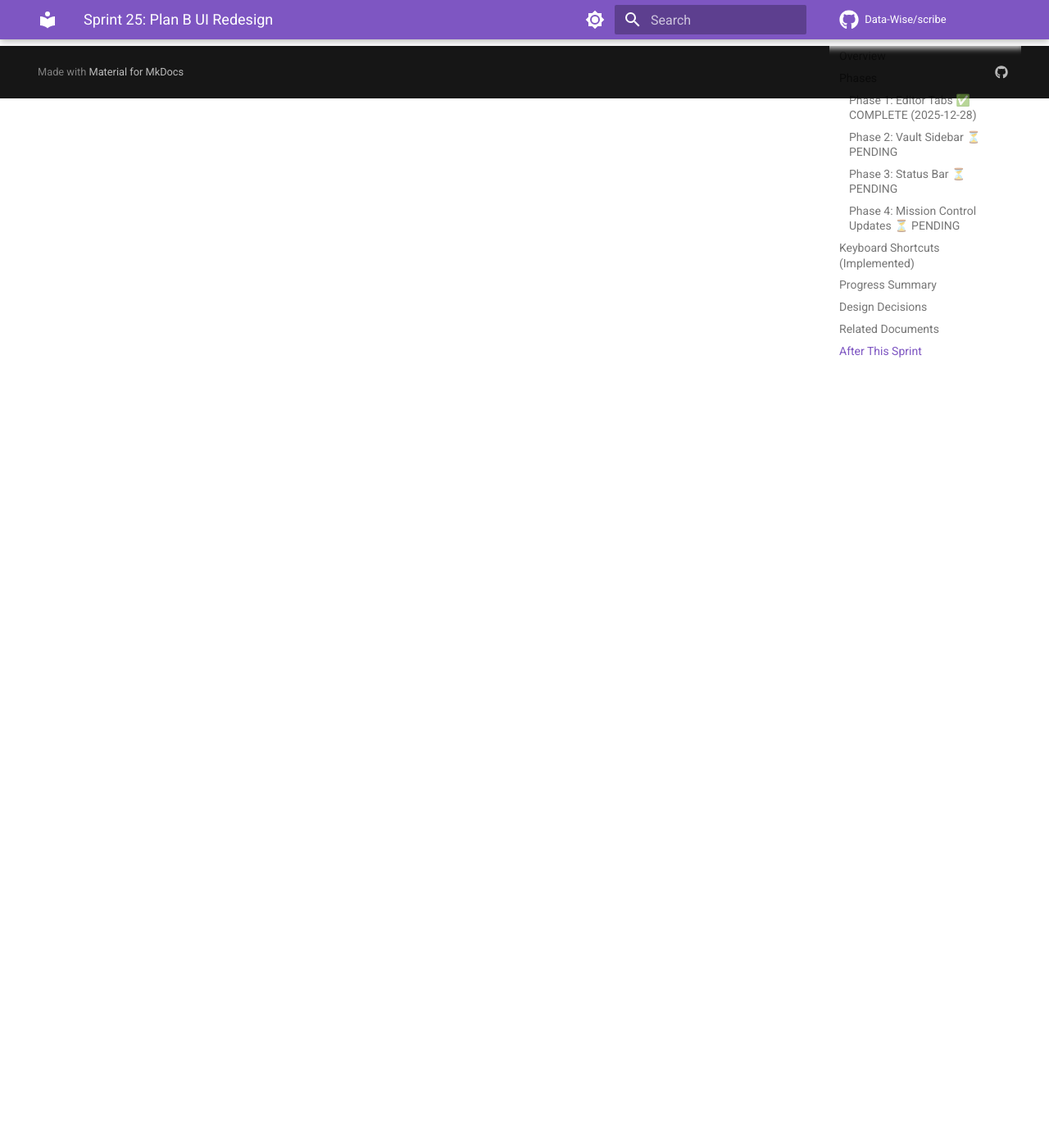
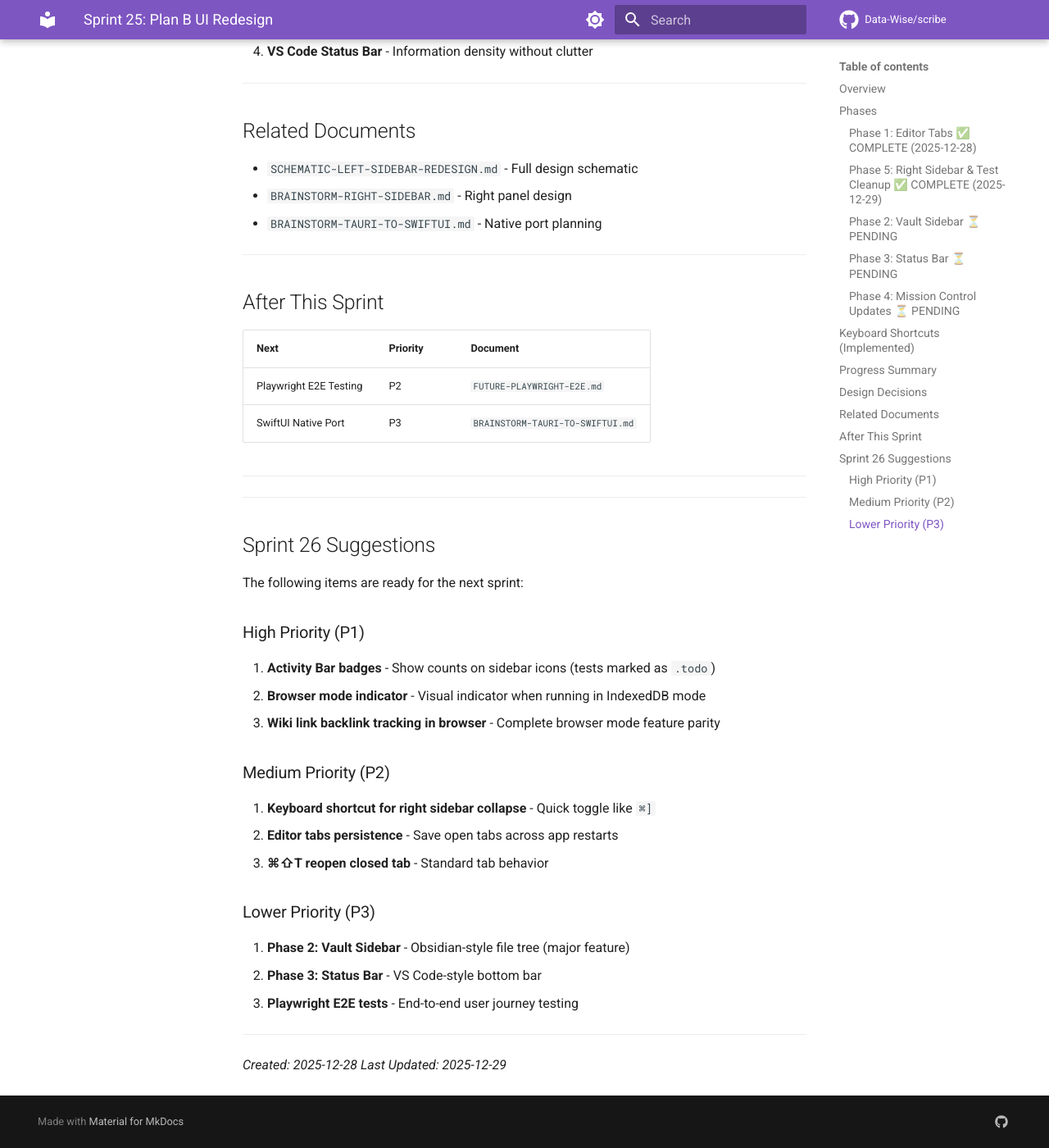
Before and after one commit to Data-Wise/scribe, an MkDocs documentation site: the page built from docs/planning/SPRINT-25-PLAN-B-UI.md, in a window 1280 px wide and 1400 px high, scrolled down 4495 px. Shown: the whole window at 82% size. Built offline with MkDocs 1.6.1 and Material for MkDocs 9.7.7, drawn with Linux system fonts in a browser that asks for light colours; comment, search, counter and statistics services are not loaded; some of the changed text lies outside the part shown.

Commit message:
docs: Update Sprint 25 to complete, add Sprint 26 planning
Sprint 25 Complete:
- Phase 1: Editor Tabs ✅
- Phase 5: Right Sidebar + Test Cleanup ✅
- 666 tests passing, 0 TypeScript errors

Sprint 26 Planned:
- P1: Activity Bar badges, Browser mode indicator, Wiki links in browser
- P2: Right sidebar collapse shortcut, Tab persistence, Reopen closed tab
- P3: Vault Sidebar, Status Bar, Playwright E2E

🤖 Generated with [Claude Code](https://claude.com/claude-code)

Co-Authored-By: Claude Opus 4.5 <noreply@anthropic.com>

```diff
--- a/docs/planning/SPRINT-25-PLAN-B-UI.md
+++ b/docs/planning/SPRINT-25-PLAN-B-UI.md
@@ -1,7 +1,8 @@
 # Sprint 25: Plan B UI Redesign
 
-**Status:** 🔄 In Progress
+**Status:** ✅ Complete (Phase 1 + Cleanup)
 **Started:** 2025-12-28
+**Completed:** 2025-12-29
 **Version:** v1.6.0
 
 ---
@@ -39,6 +40,24 @@ Implementing "Plan B" from the UI redesign brainstorm:
 **Files Modified:**
 - `src/renderer/src/store/useAppViewStore.ts` (tab state)
 - `src/renderer/src/App.tsx` (integration + shortcuts)
+
+---
+
+### Phase 5: Right Sidebar & Test Cleanup ✅ COMPLETE (2025-12-29)
+
+| Task | Status | Notes |
+|------|--------|-------|
+| Icon-only collapsed mode for right sidebar | ✅ | Settings/Links/Tags icons |
+| Keyboard shortcuts for right sidebar tabs | ✅ | ⌘[ / ⌘] navigation |
+| Fix source file TypeScript errors | ✅ | 8 files fixed |
+| Fix test file TypeScript errors (59→0) | ✅ | 13 files fixed |
+| Create testUtils.ts mock factories | ✅ | Type-safe test helpers |
+
+**Files Created:**
+- `src/renderer/src/__tests__/testUtils.ts` (createMockNote, createMockProject, createMockTag)
+- `src/renderer/src/vite-env.d.ts` (import.meta.env types)
+
+**Test Results:** 666 tests passing, 0 TypeScript errors
 
 ---
 
@@ -118,10 +137,11 @@ Update dashboard content and pinned tab behavior.
 | Phase | Progress | Status |
 |-------|----------|--------|
 | Phase 1: Editor Tabs | 100% | ✅ Complete |
-| Phase 2: Vault Sidebar | 0% | ⏳ Next |
-| Phase 3: Status Bar | 0% | ⏳ Pending |
-| Phase 4: Mission Control | 0% | ⏳ Pending |
-| **Overall** | **25%** | **In Progress** |
+| Phase 5: Right Sidebar + Cleanup | 100% | ✅ Complete |
+| Phase 2: Vault Sidebar | 0% | ⏳ Sprint 26 |
+| Phase 3: Status Bar | 0% | ⏳ Sprint 26 |
+| Phase 4: Mission Control | 0% | ⏳ Sprint 26 |
+| **Overall** | **40%** | **Phase 1+5 Complete** |
 
 ---
 
@@ -151,5 +171,28 @@ Update dashboard content and pinned tab behavior.
 
 ---
 
+---
+
+## Sprint 26 Suggestions
+
+The following items are ready for the next sprint:
+
+### High Priority (P1)
+1. **Activity Bar badges** - Show counts on sidebar icons (tests marked as `.todo`)
+2. **Browser mode indicator** - Visual indicator when running in IndexedDB mode
+3. **Wiki link backlink tracking in browser** - Complete browser mode feature parity
+
+### Medium Priority (P2)
+4. **Keyboard shortcut for right sidebar collapse** - Quick toggle like `⌘]`
+5. **Editor tabs persistence** - Save open tabs across app restarts
+6. **⌘⇧T reopen closed tab** - Standard tab behavior
+
+### Lower Priority (P3)
+7. **Phase 2: Vault Sidebar** - Obsidian-style file tree (major feature)
+8. **Phase 3: Status Bar** - VS Code-style bottom bar
+9. **Playwright E2E tests** - End-to-end user journey testing
+
+---
+
 *Created: 2025-12-28*
-*Last Updated: 2025-12-28*
+*Last Updated: 2025-12-29*
```
Also changed, not shown: 1 other file.
